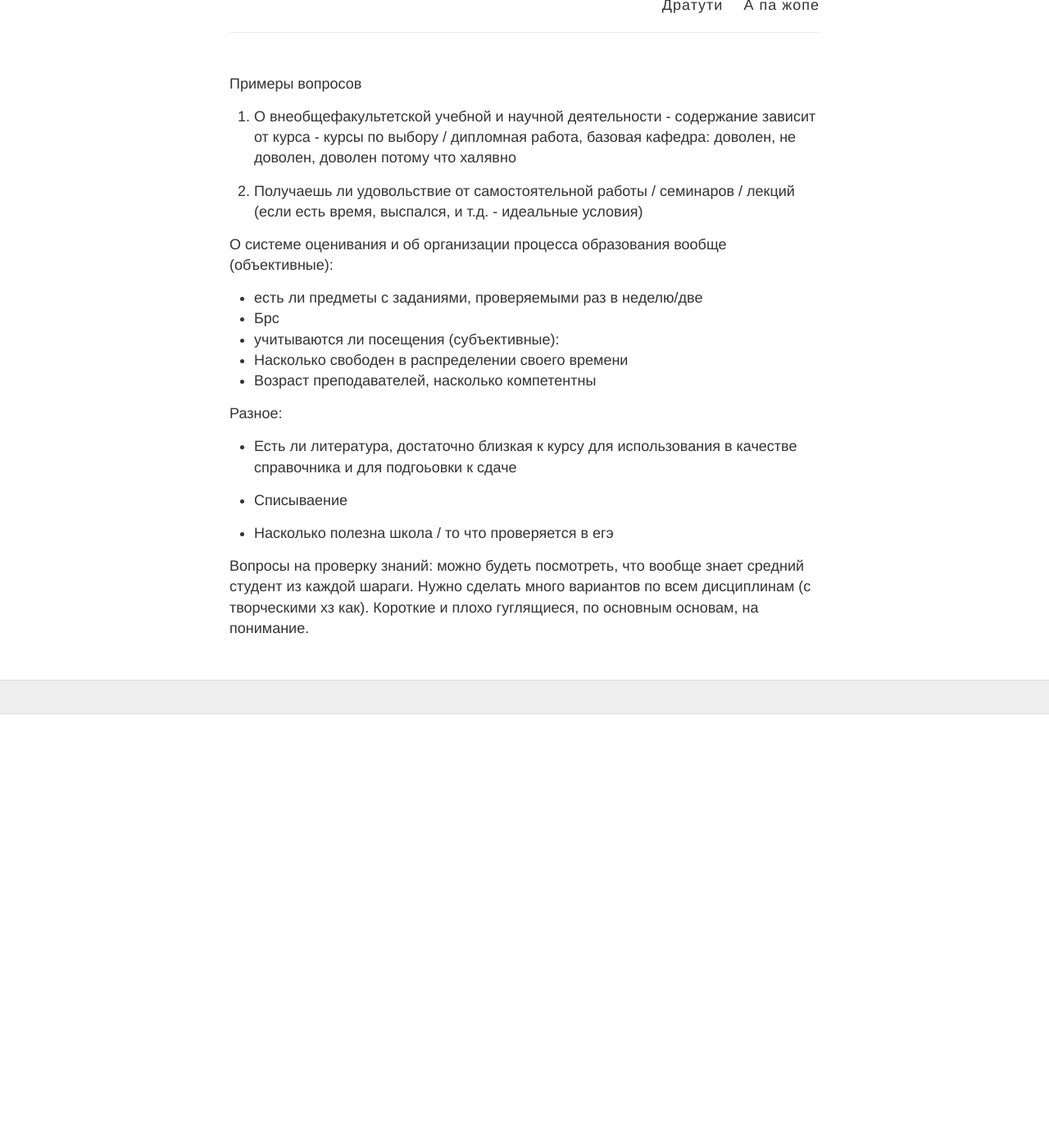
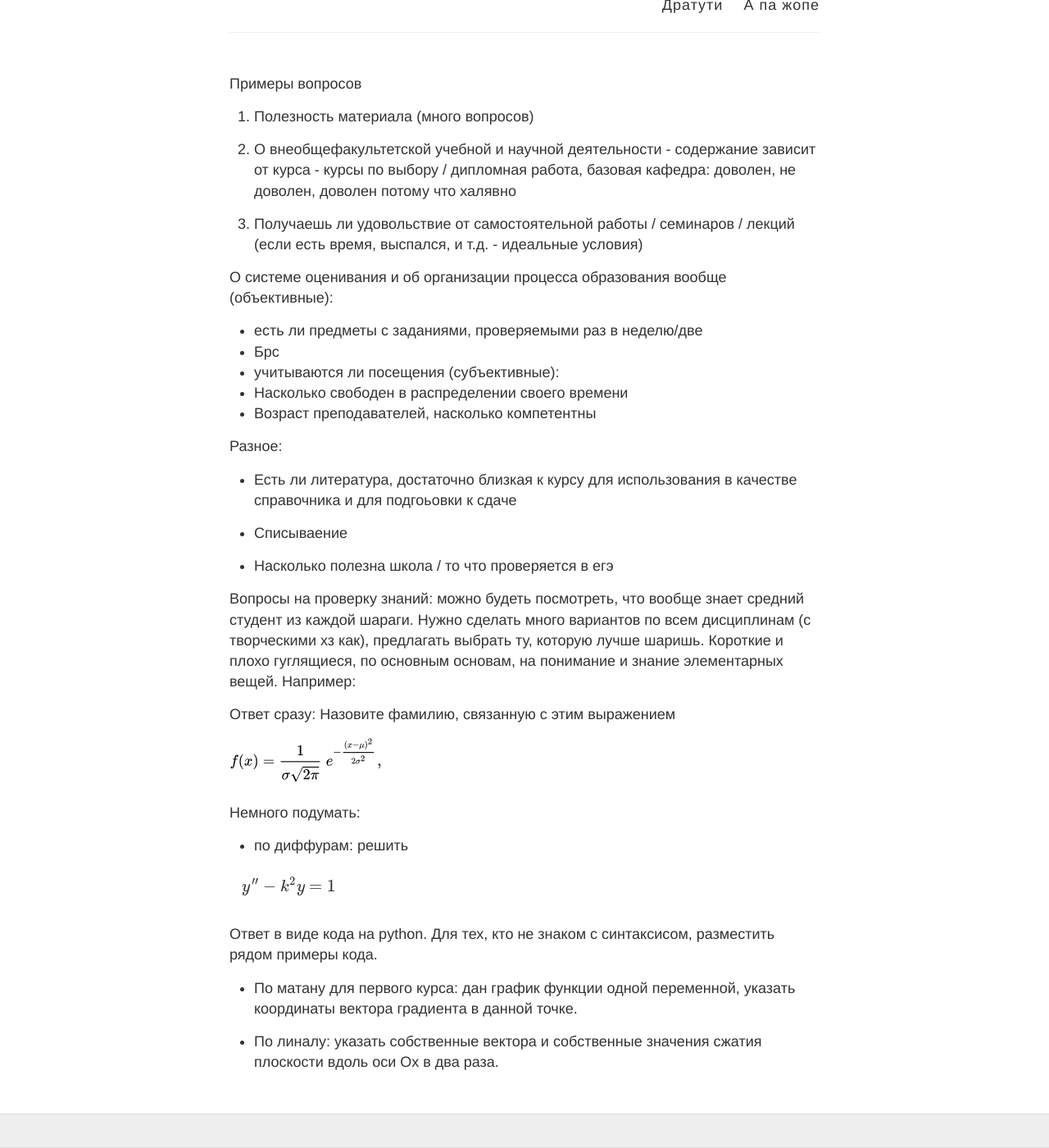
Before and after one commit to nukakonotam/nukakonotam.github.io, a Jekyll site: the page built from questions.md, in a window 1280 px wide and 1400 px high, scrolled down 92 px. Shown: the whole window at 82% size. Built offline with Jekyll 4.4.1, drawn with Linux system fonts in a browser that asks for light colours; our own code applies the rules of GitHub Pages for plain Markdown files; before the commit the page ends 963 px from its top, so only the background shows below that.

Commit message:
Update questions

```diff
--- a/_config.yml
+++ b/_config.yml
@@ -41,7 +41,7 @@ name: Big Russian Higher Education Survey
 
 # Your website URL (e.g. http://barryclark.github.io or http://www.barryclark.co)
 # Used for Sitemap.xml and your RSS feed
-url: https://nukakonotam.github.io/
+url: https://nukakonotam.github.io
 
 # If you're hosting your site at a Project repository on GitHub pages
 # (http://yourusername.github.io/repository-name)
--- a/questions.md
+++ b/questions.md
@@ -1,8 +1,10 @@
 Примеры вопросов
 
-1. О внеобщефакультетской учебной и научной деятельности - содержание зависит от курса - курсы по выбору / дипломная работа, базовая кафедра: доволен, не доволен, доволен потому что халявно
+1. Полезность материала (много вопросов)
 
-2. Получаешь ли удовольствие от самостоятельной работы / семинаров / лекций (если есть время, выспался, и т.д. - идеальные условия)
+2. О внеобщефакультетской учебной и научной деятельности - содержание зависит от курса - курсы по выбору / дипломная работа, базовая кафедра: доволен, не доволен, доволен потому что халявно
+
+3. Получаешь ли удовольствие от самостоятельной работы / семинаров / лекций (если есть время, выспался, и т.д. - идеальные условия)
 
 <!-- Опрос должен быть интересным - в его процессе опрашиваемый должен получать информацию. Это может быть из-за того что вопросы интересные сами по себе, или можно рассказывать что-то интересное рядом с вопросами -->
 
@@ -26,4 +28,23 @@
 <!-- Вопросы субъективные и объективные. Объективные задать некоторому количеству первых опрашиваемых, остальным показывать результаты с просьбой проверить -->
 
 Вопросы на проверку знаний: можно будеть посмотреть, что вообще знает средний студент из каждой шараги.
-Нужно сделать много вариантов по всем дисциплинам (с творческими хз как). Короткие и плохо гуглящиеся, по основным основам, на понимание.
+Нужно сделать много вариантов по всем дисциплинам (с творческими хз как), предлагать выбрать ту, которую лучше шаришь. Короткие и плохо гуглящиеся, по основным основам, на понимание и знание элементарных вещей.
+Например:
+
+
+Ответ сразу:
+Назовите фамилию, связанную с этим выражением
+
+![prob]({{ site.baseurl }}/img/prob.png "тервер")
+
+Немного подумать:
+
+- по диффурам: решить
+
+![difficult]({{ site.baseurl }}/img/diffeq.png "диффуры")
+
+Ответ в виде кода на python. Для тех, кто не знаком с синтаксисом, разместить рядом примеры кода.
+
+- По матану для первого курса: дан график функции одной переменной, указать координаты вектора градиента в данной точке.
+
+- По линалу: указать собственные вектора и собственные значения сжатия плоскости вдоль оси Ox в два раза.
```
Also changed, not shown: img/diffeq.png (added), img/prob.png (added).
